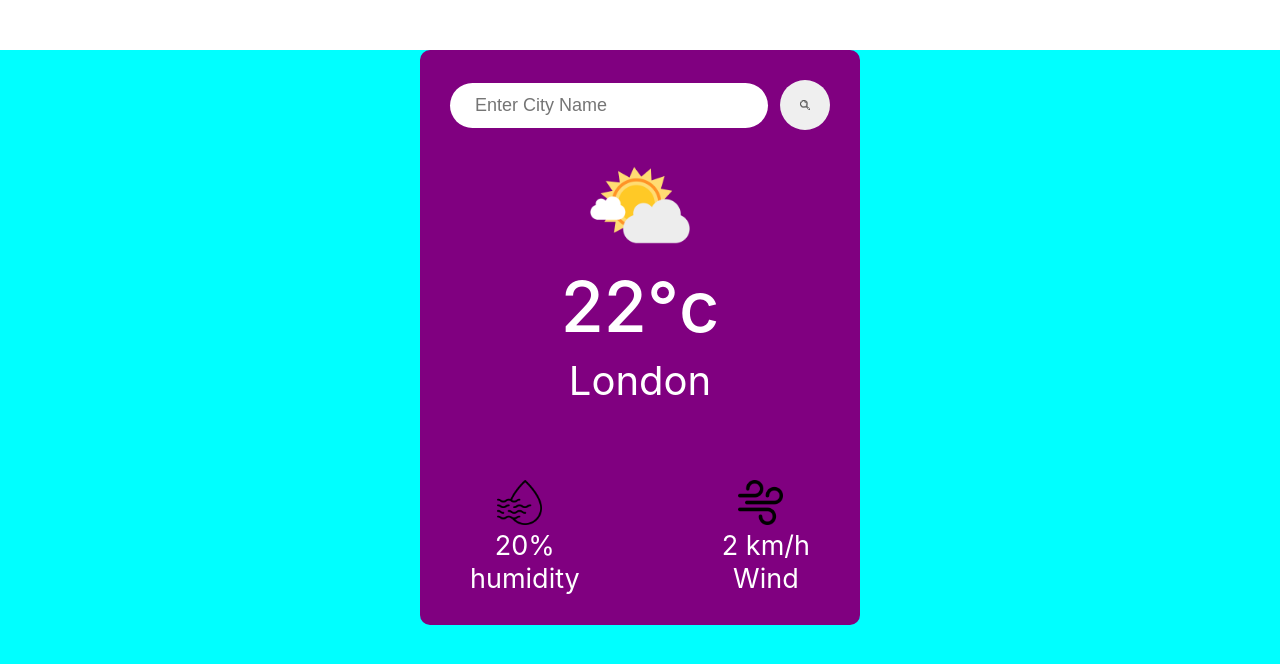
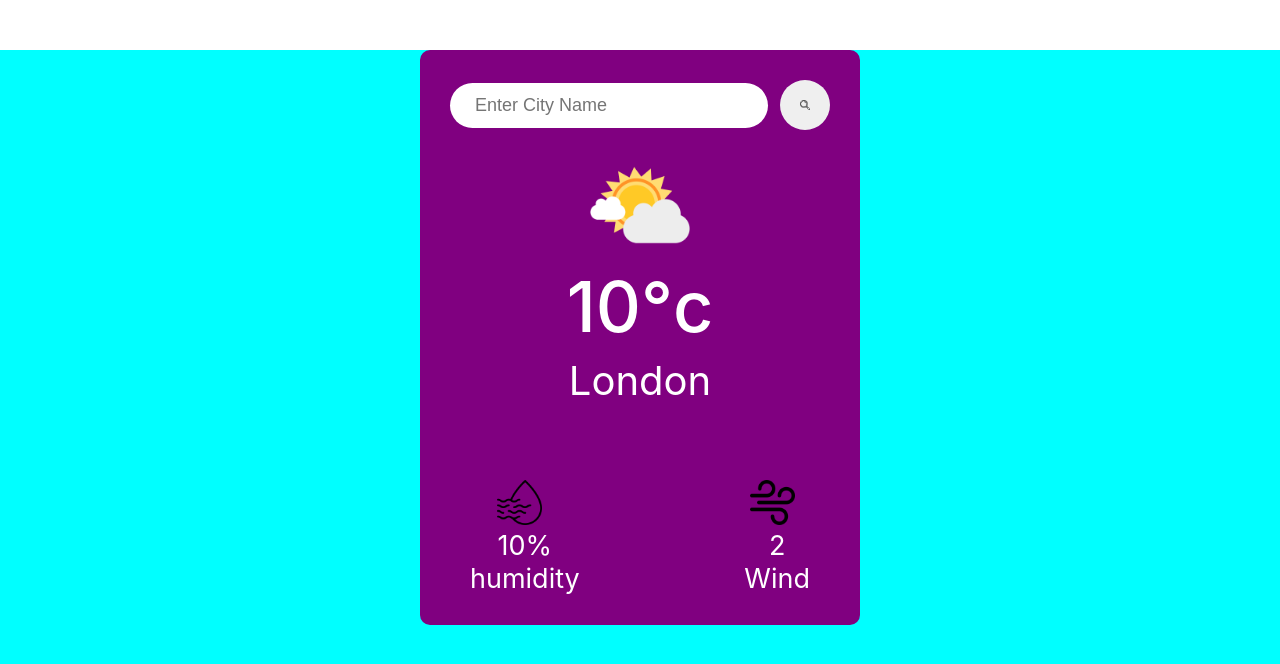
Before and after one commit to lucasDOarruda/Reactweatherapp, a React (Create React App) app in the folder weatherapp/: page / in a window 1280 px wide. Shown: the top 664 px of the page. Built offline with nearby package versions, Linux system fonts and the light colour scheme; no server answers.

Commit message:
addding imgs with else if and image path

```diff
--- a/weatherapp/src/Home.js
+++ b/weatherapp/src/Home.js
@@ -11,35 +11,41 @@ function Home() {
     humidity: 10,
     speed: 2
   })
-
-    useEffect(()=> {
-
-      const apiUrl ='https://api.openweathermap.org/data/2.5/weather?q=London&appid=94571ad5bfa119c8ca0026d8d2e72434&units=metric';
-      axios.get(apiUrl)
-      .then(res => console.log(res))
-      .catch( err => console.log(err));
+    const[name, setName] = useState('');
 
 
-    },[])
+const handleClick =() => {
+  if(name !== "") {
+    const apiUrl =`https://api.openweathermap.org/data/2.5/weather?q=${name}&appid=94571ad5bfa119c8ca0026d8d2e72434&units=metric`;
+    axios.get(apiUrl)
+    .then(res => {
+      console.log(res.data);
+      setData({...data, celcius: res.data.main.temp, name: res.data.name, humidity: res.data.main.humidity, speed: res.data.wind.speed})
+
+    })
+    .catch( err => console.log(err));
+  }
+
+}
 
   return (
     <div className="container">
       <div className=" weather">
         <div className=" search">
-          <input type= "text" placeholder='Enter City Name'/>
-          <button><img src="/Images/amazon/search.png" alt=" "/></button>
+          <input type= "text" placeholder='Enter City Name'onChange={e => setName(e.target.value)}/>
+          <button><img src="/Images/amazon/search.png" onClick={handleClick} alt=" "/></button>
         </div>
         <div className="winfo">
           <img src="/Images/amazon/clouds.png" alt=""/>
-          <h1>22°c</h1>
-          <h2>London</h2>
+          <h1>{Math.round(data.celcius)}°c</h1>
+          <h2>{data.name}</h2>
 
           <div className="details">
 
             <div className="col">
               <img src="/Images/amazon/humidity.png"></img>
               <div className="humidity">
-                <p>20%</p>
+                <p>{Math.round(data.humidity)}%</p>
                 <p>humidity</p>
               </div>
             </div>
@@ -48,7 +54,7 @@ function Home() {
 
               <img src="/Images/amazon/wind.png"></img>
               <div className="wind">
-                <p>2 km/h</p>
+                <p>{Math.round(data.speed)}</p>
                 <p>Wind</p>
               </div>
             </div>
```
